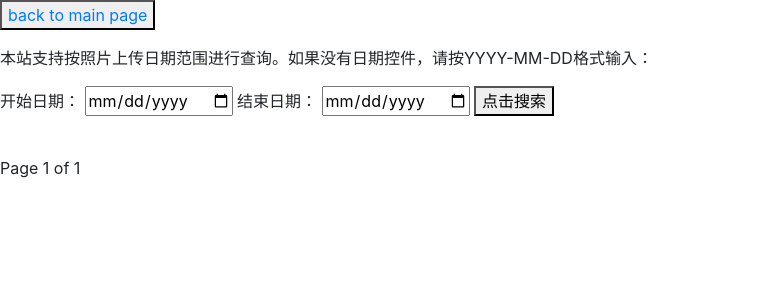
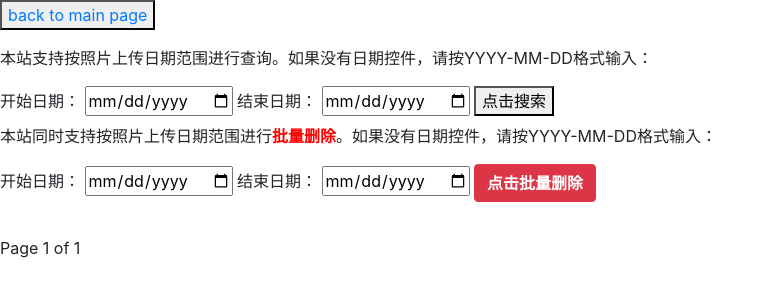
Before and after one commit to alison990222/final_project, a Django app: a page that uses templates/users/check_record.html in a window 1280 px wide. Shown: the top 300 px of the page, without its empty margins (0-774 px from the left). Run offline with Django 3.2, Linux system fonts and the light colour scheme; data comes from the database, SQL or seed files in the repository; both versions use the stored data as it was after the commit; some libraries are stand-ins or nearby versions.

Commit message:
Implements bulk deletion of records and images by date range

```diff
--- a/final_project/urls.py
+++ b/final_project/urls.py
@@ -32,4 +32,5 @@
 	url(r'^search/(\d+)', views.search, name='search'),
 	url(r'^upload/', views.upload_and_view, name='upload'),
 	url(r'^delete/(\d+)', views.delete, name='delete'),
+	url(r'^delete_batch/', views.delete_batch, name="delete_batch"),
 ]
--- a/templates/users/check_record.html
+++ b/templates/users/check_record.html
@@ -43,6 +43,23 @@
             <button type="submit">点击搜索</button>
         </form>
     {% endif %}
+
+
+    <!-- 批量删除功能：按照片上传的日期范围进行选择删除 -->
+    <p>本站同时支持按照片上传日期范围进行<b style="color: #ff0000">批量删除</b>。如果没有日期控件，请按YYYY-MM-DD格式输入：</p>
+    <form method="get" action="{% url 'delete_batch' %}">
+        {% csrf_token %}
+        <label>开始日期：
+            <input type="date" name="start_date" placeholder="请输入开始日期" required
+                   pattern="^(?:(?!0000)[0-9]{4}-(?:(?:0[1-9]|1[0-2])-(?:0[1-9]|1[0-9]|2[0-8])|(?:0[13-9]|1[0-2])-(?:29|30)|(?:0[13578]|1[02])-31)|(?:[0-9]{2}(?:0[48]|[2468][048]|[13579][26])|(?:0[48]|[2468][048]|[13579][26])00)-02-29)$">
+        </label>
+        <label>结束日期：
+            <input type="date" name="end_date" placeholder="请输入结束日期" required
+                   pattern="^(?:(?!0000)[0-9]{4}-(?:(?:0[1-9]|1[0-2])-(?:0[1-9]|1[0-9]|2[0-8])|(?:0[13-9]|1[0-2])-(?:29|30)|(?:0[13578]|1[02])-31)|(?:[0-9]{2}(?:0[48]|[2468][048]|[13579][26])|(?:0[48]|[2468][048]|[13579][26])00)-02-29)$">
+        </label>
+        <button type="submit" class="btn btn-danger"><b>点击批量删除</b></button>
+    </form>
+
 
     <p></p>
     <table class="text-center" border="1" >
@@ -104,5 +121,6 @@
         </span>
     </div>
 
+
 </body>
 </html>
--- a/users/views.py
+++ b/users/views.py
@@ -266,3 +266,19 @@
 
 	except ObjectDoesNotExist as e:
 		return django.http.HttpResponse(e)
+
+
+def delete_batch(request):
+	start_date_str = request.GET.get('start_date')
+	end_date_str = request.GET.get('end_date')
+	start_date = datetime.datetime.strptime(start_date_str, '%Y-%m-%d').date()
+	end_date = datetime.datetime.strptime(end_date_str, '%Y-%m-%d').date()
+
+	user = request.user
+	for record in Pic.objects.all():
+		if record.username == user.username:
+			update_date = datetime.datetime.strptime(record.timestamp, '%Y-%m-%d %H:%M:%S').date()
+			if start_date <= update_date <= end_date:
+				record.delete()
+
+	return check_records(request, 1)
```
Also changed, not shown: db.sqlite3, media/pictures/2019-09-09 07:33:11.jpg (deleted), media/pictures/test_nhy.jpg (deleted).
